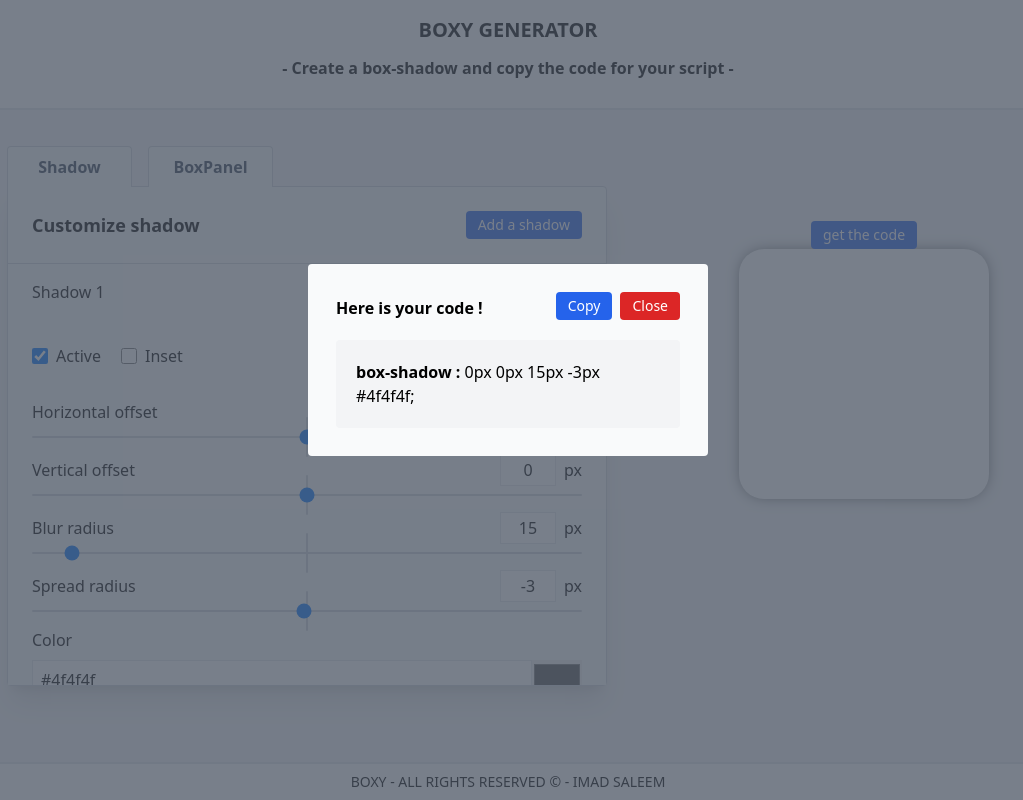
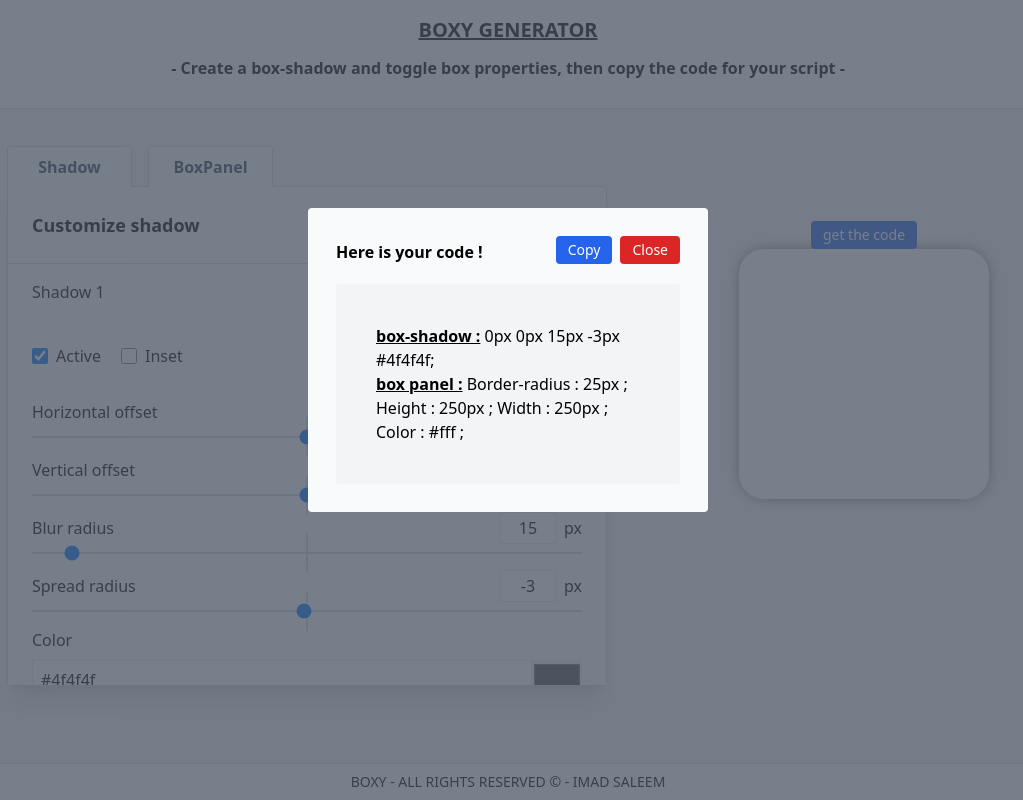
Before and after one commit to ImadSlm/box-gen, a React (Vite) app: page / in a window 1280 px wide. Both pictures are taken after a click on the button "get the code". Shown: the whole page, without its empty margins (132-1155 px from the left). Built offline with nearby package versions, Linux system fonts and the light colour scheme.

Commit message:
Add box properties in modal you can now copy the box properties with the box shadow

```diff
--- a/src/components/Header.jsx
+++ b/src/components/Header.jsx
@@ -1,10 +1,10 @@
 export default function Header() {
     return (
         <div className="p-4 border-b-2 border-gray-200">
-            <h1 className="text-xl text-center uppercase font-semibold">
+            <h1 className="text-xl text-center uppercase font-semibold underline">
                 Boxy generator
             </h1>
-            <h2 className="py-3 text-center font-semibold">- Create a box-shadow and copy the code for your script -</h2>
+            <h2 className="py-3 text-center font-semibold">- Create a box-shadow and toggle box properties, then copy the code for your script -</h2>
         </div>
     );
 }
--- a/src/features/boxproperties.js
+++ b/src/features/boxproperties.js
@@ -3,7 +3,7 @@ import { createSlice, nanoid } from "@reduxjs/toolkit";
 const initialState = [
     {
         inputnumber: 1,
-        name: "Border radius",
+        name: "Border-radius",
         value: 25,
         type: "range",
         minmax: [0, 250],
--- a/src/layout/visualization/modal/ModalResult.jsx
+++ b/src/layout/visualization/modal/ModalResult.jsx
@@ -1,9 +1,11 @@
 import { useEffect } from "react"
 import getboxshadowvalue from "../../../utils/getboxshadowvalue"
+import getboxvalue from "../../../utils/getboxvalue"
 import { useSelector } from "react-redux"
 
 export default function ModalResult({ closemodal }) {
     const shadowvalues = useSelector((state) => state.shadows)
+    const boxvalues = useSelector((state) => state.boxproperties)
 
     useEffect(() => {
         document.body.style.overflow = "hidden"
@@ -21,7 +23,7 @@ export default function ModalResult({ closemodal }) {
                 runninganimation = false
             }, 1250);
         }
-        navigator.clipboard.writeText(`box-shadow : ${getboxshadowvalue(shadowvalues)}`)
+        navigator.clipboard.writeText(`box-shadow : ${getboxshadowvalue(shadowvalues)} \n${getboxvalue(boxvalues)}`)
     }
 
 
@@ -41,9 +43,11 @@ export default function ModalResult({ closemodal }) {
                         Close
                     </button>
                 </div>
-                <p className="rounded bg-gray-100 p-5">
-                    <span className="font-semibold">box-shadow : </span>
-                    <span>{getboxshadowvalue(shadowvalues)}</span>
+                <p className="rounded bg-gray-100 p-10">
+                    <span className="font-semibold"><u>box-shadow :</u> </span>
+                    <span>{getboxshadowvalue(shadowvalues)}<br></br></span>
+                    <span className="font-semibold"><u>box panel :</u> </span>
+                    <span>{getboxvalue(boxvalues)}</span>
                 </p>
             </div>
         </div>
--- /dev/null
+++ b/src/utils/getboxvalue.js
@@ -0,0 +1,15 @@
+
+
+export default function getboxvalue(boxproperties) {
+    let finalstring = "";
+
+    boxproperties.forEach((input) => {
+        if (input.type === "range") {
+            finalstring += `${input.name} : ${input.value}px ;\n`;
+        } else if (input.type === "color") {
+            finalstring += `Color : ${input.value} ;\n`;
+        }
+    });
+
+    return finalstring;
+}
```
